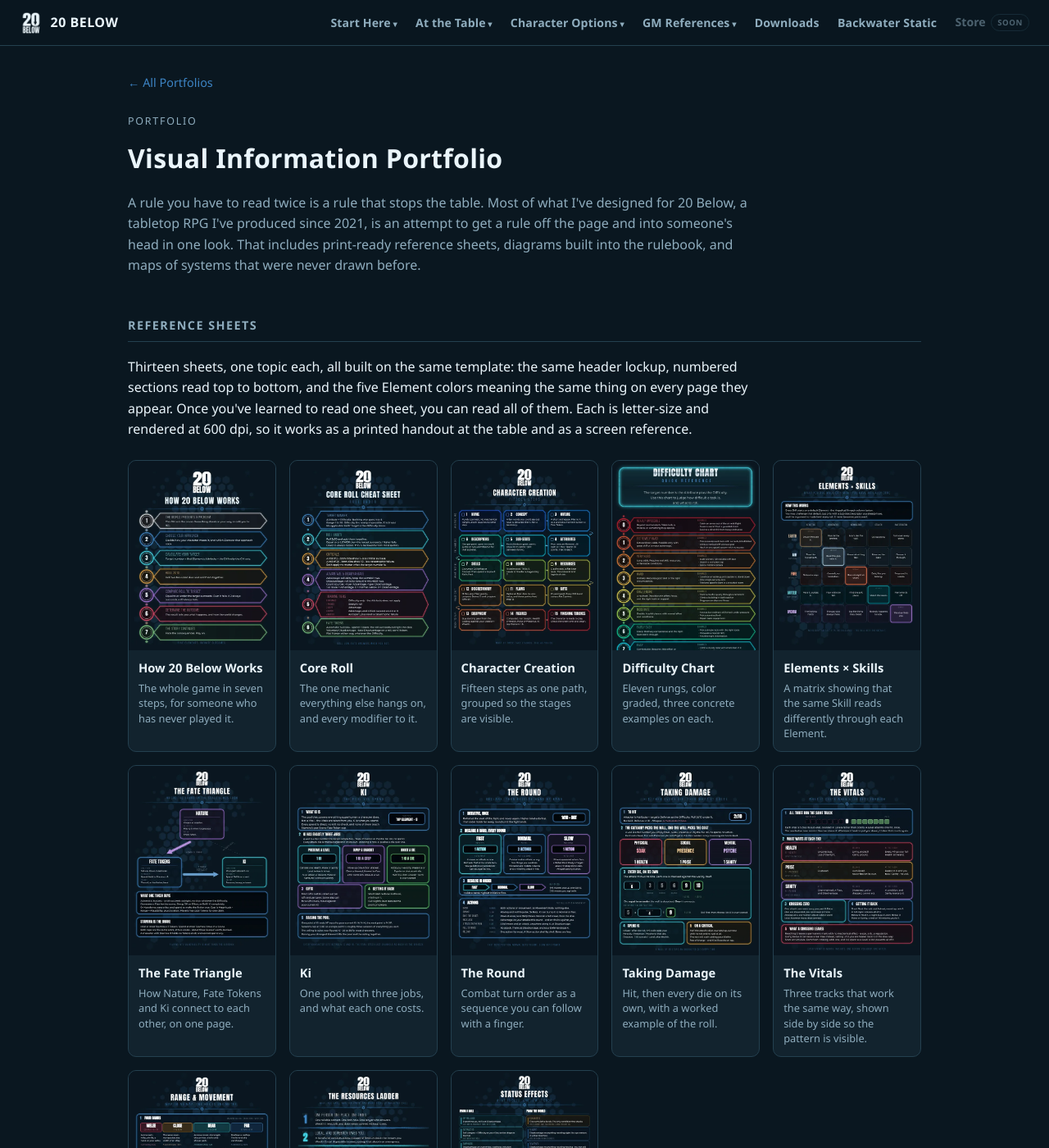
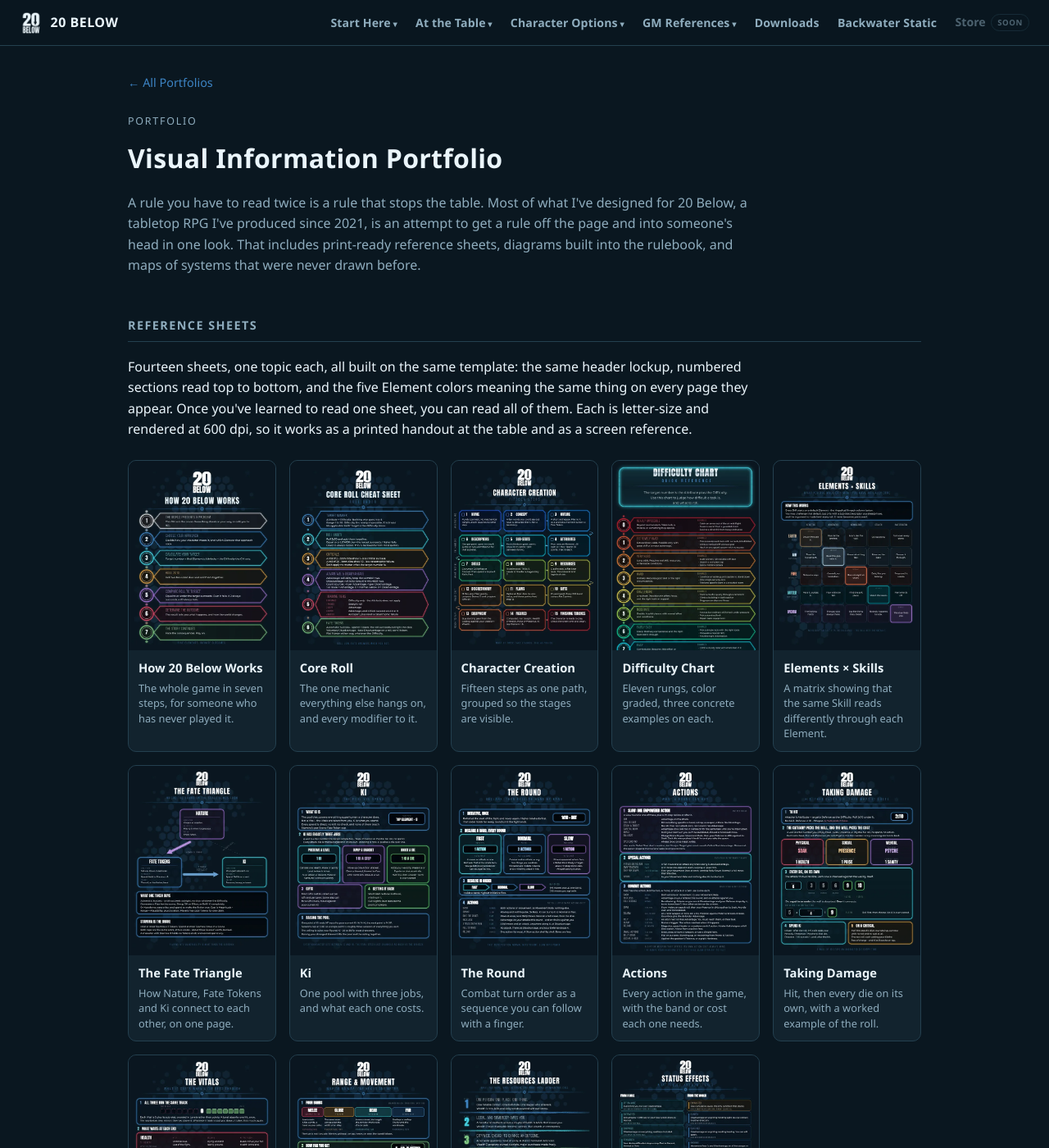
Before and after one commit to feralucce/20_Below, a Jekyll site: the page built from docs/visual-portfolio.html, in a window 1280 px wide and 1400 px high. Shown: the whole window at 82% size. Built offline with Jekyll 4.4.1, drawn with Linux system fonts in a browser that asks for light colours.

Commit message:
Portfolio: an Actions sheet, and The Round points to it
Every action in movement.md on one page: the seven empowered actions a
Slow round buys, the four special actions tied to a band, and the combat
actions with their cost - Dash, Reckless, Full Defense, Grab, Disarm,
Help, Ready, Reload, small actions, Belly Down, escaping a hold.

It sits after The Round on GM References and in the visual portfolio,
which now counts fourteen sheets. The Round's actions panel said the
full list was in Movement; it now says the Actions sheet.

Co-Authored-By: Claude Opus 5.5 <noreply@anthropic.com>

```diff
--- a/docs/visual-portfolio.html
+++ b/docs/visual-portfolio.html
@@ -98,7 +98,7 @@
 
   <h2>Reference Sheets</h2>
   <div class="prose">
-    <p>Thirteen sheets, one topic each, all built on the same template: the same header lockup, numbered sections read top to bottom, and the five Element colors meaning the same thing on every page they appear. Once you've learned to read one sheet, you can read all of them. Each is letter-size and rendered at 600 dpi, so it works as a printed handout at the table and as a screen reference.</p>
+    <p>Fourteen sheets, one topic each, all built on the same template: the same header lockup, numbered sections read top to bottom, and the five Element colors meaning the same thing on every page they appear. Once you've learned to read one sheet, you can read all of them. Each is letter-size and rendered at 600 dpi, so it works as a printed handout at the table and as a screen reference.</p>
   </div>
   <div class="sheets">
     <a class="sheet" href="/docs/assets/portfolio/how-it-works.webp"><img src="/docs/assets/portfolio/how-it-works-thumb.webp" alt="How 20 Below Works infographic: seven numbered steps from the world presenting a problem to the story continuing" loading="lazy" width="560" height="725" /><div class="cap"><div class="name">How 20 Below Works</div><div class="desc">The whole game in seven steps, for someone who has never played it.</div></div></a>
@@ -109,6 +109,7 @@
     <a class="sheet" href="/docs/assets/portfolio/fate-triangle.webp"><img src="/docs/assets/portfolio/fate-triangle-thumb.webp" alt="The Fate Triangle: Nature, Fate Tokens and Ki shown as three connected points" loading="lazy" width="560" height="725" /><div class="cap"><div class="name">The Fate Triangle</div><div class="desc">How Nature, Fate Tokens and Ki connect to each other, on one page.</div></div></a>
     <a class="sheet" href="/docs/assets/portfolio/ki.webp"><img src="/docs/assets/portfolio/ki-thumb.webp" alt="Ki cheat sheet: what Ki is, its three jobs, Gifts, getting it back, and raising the pool" loading="lazy" width="560" height="725" /><div class="cap"><div class="name">Ki</div><div class="desc">One pool with three jobs, and what each one costs.</div></div></a>
     <a class="sheet" href="/docs/assets/portfolio/the-round.webp"><img src="/docs/assets/portfolio/the-round-thumb.webp" alt="The Round: initiative, declaring a Fast, Normal or Slow bracket, resolving in order, special actions" loading="lazy" width="560" height="725" /><div class="cap"><div class="name">The Round</div><div class="desc">Combat turn order as a sequence you can follow with a finger.</div></div></a>
+    <a class="sheet" href="/docs/assets/portfolio/actions.webp"><img src="/docs/assets/portfolio/actions-thumb.webp" alt="Actions: the empowered actions a Slow round buys, the special actions tied to a band, and the combat actions, each with its band or cost" loading="lazy" width="560" height="725" /><div class="cap"><div class="name">Actions</div><div class="desc">Every action in the game, with the band or cost each one needs.</div></div></a>
     <a class="sheet" href="/docs/assets/portfolio/taking-damage.webp"><img src="/docs/assets/portfolio/taking-damage-thumb.webp" alt="Taking Damage: to hit, the three walls, every die resolved on its own, spending Ki, criticals" loading="lazy" width="560" height="725" /><div class="cap"><div class="name">Taking Damage</div><div class="desc">Hit, then every die on its own, with a worked example of the roll.</div></div></a>
     <a class="sheet" href="/docs/assets/portfolio/the-vitals.webp"><img src="/docs/assets/portfolio/the-vitals-thumb.webp" alt="The Vitals: Health, Poise and Sanity tracks, what waits at each end, crossing zero, getting it back" loading="lazy" width="560" height="725" /><div class="cap"><div class="name">The Vitals</div><div class="desc">Three tracks that work the same way, shown side by side so the pattern is visible.</div></div></a>
     <a class="sheet" href="/docs/assets/portfolio/range-and-movement.webp"><img src="/docs/assets/portfolio/range-and-movement-thumb.webp" alt="Range and Movement: four range bands, movement rates, what slows you, weapons and bands, scale" loading="lazy" width="560" height="725" /><div class="cap"><div class="name">Range &amp; Movement</div><div class="desc">Four bands and three speeds, with the actual distances.</div></div></a>
--- a/gm-references.html
+++ b/gm-references.html
@@ -89,6 +89,7 @@ nav_section: gm
   <h3 class="sheet-group">Combat</h3>
   <div class="sheets">
     <a class="sheet" href="/docs/assets/portfolio/the-round.webp"><img src="/docs/assets/portfolio/the-round-thumb.webp" alt="The Round reference sheet" loading="lazy" width="560" height="725" /><div class="cap"><div class="name">The Round</div><div class="desc">Turn order you can follow with a finger.</div></div></a>
+    <a class="sheet" href="/docs/assets/portfolio/actions.webp"><img src="/docs/assets/portfolio/actions-thumb.webp" alt="Actions reference sheet" loading="lazy" width="560" height="725" /><div class="cap"><div class="name">Actions</div><div class="desc">Everything a round can buy, and which band it needs.</div></div></a>
     <a class="sheet" href="/docs/assets/portfolio/combat-flow.webp"><img src="/docs/assets/portfolio/combat-flow-thumb.webp" alt="The Combat Flow reference sheet" loading="lazy" width="560" height="725" /><div class="cap"><div class="name">The Combat Flow</div><div class="desc">All of a fight as one decision tree.</div></div></a>
     <a class="sheet" href="/docs/assets/portfolio/making-an-attack.webp"><img src="/docs/assets/portfolio/making-an-attack-thumb.webp" alt="Making an Attack reference sheet" loading="lazy" width="560" height="725" /><div class="cap"><div class="name">Making an Attack</div><div class="desc">Approach, Defense, and where the dice come from.</div></div></a>
     <a class="sheet" href="/docs/assets/portfolio/taking-damage.webp"><img src="/docs/assets/portfolio/taking-damage-thumb.webp" alt="Taking Damage reference sheet" loading="lazy" width="560" height="725" /><div class="cap"><div class="name">Taking Damage</div><div class="desc">Hit, then every die on its own.</div></div></a>
```
Also changed, not shown: docs/assets/portfolio/actions-thumb.webp (added), docs/assets/portfolio/actions.webp (added), docs/assets/portfolio/the-round-thumb.webp, docs/assets/portfolio/the-round.webp.
